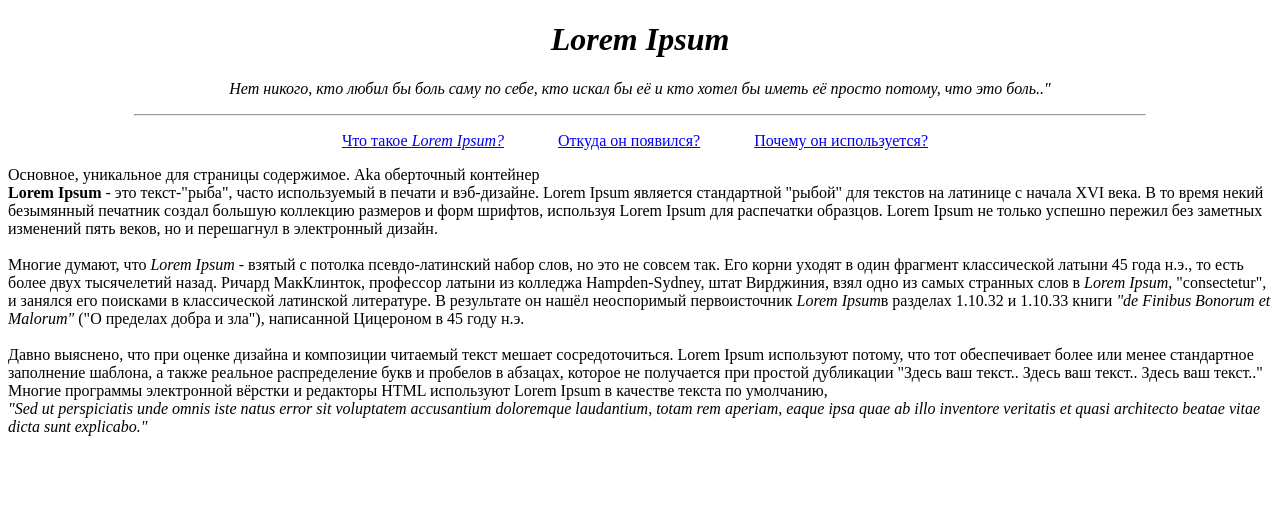
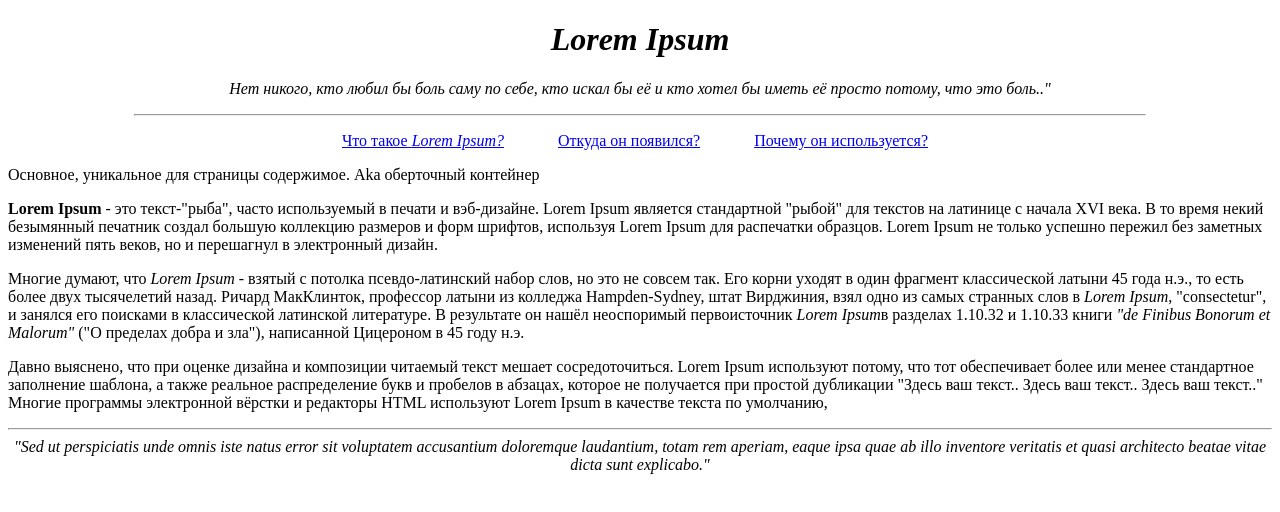
Before and after one commit to nikolay-egorov/Adapt, a plain HTML site: page index.html in a window 1280 px wide. Drawn offline with Linux system fonts and the light colour scheme.

Commit message:
Pretty view

```diff
--- a/index.html
+++ b/index.html
@@ -1,7 +1,7 @@
 <!DOCTYPE html>
 <html lang="ru">
 <head>
-	<title>A first strike</title>
+	<title>Lorem Ipsum</title>
 	<meta charset="utf-8">
 	<link rel="stylesheet" type="text/css" href="css/style.css">
 </head>
@@ -16,8 +16,8 @@
 			<nav >
 			<ul >
 				<li><a href="#title">Что такое <em>Lorem Ipsum?</em></a></li>
-				<li><a href="#">Откуда он появился?</a></li>
-				<li><a href="#">Почему он используется?</a></li>
+				<li><a href="#section">Откуда он появился?</a></li>
+				<li><a href="#third">Почему он используется?</a></li>
 			</ul>
 		</nav>
 
@@ -26,22 +26,25 @@
 
 
 	<main>Основное, уникальное для страницы содержимое. Aka оберточный контейнер
-		<section id="title">
-			<strong>Lorem Ipsum</strong> - это текст-"рыба", часто используемый в печати и вэб-дизайне. Lorem Ipsum является стандартной "рыбой" для текстов на латинице с начала XVI века. В то время некий безымянный печатник создал большую коллекцию размеров и форм шрифтов, используя Lorem Ipsum для распечатки образцов. Lorem Ipsum не только успешно пережил без заметных изменений пять веков, но и перешагнул в электронный дизайн.
+		<section id="first">
+			<p><strong>Lorem Ipsum</strong> - это текст-"рыба", часто используемый в печати и вэб-дизайне. Lorem Ipsum является стандартной "рыбой" для текстов на латинице с начала XVI века. В то время некий безымянный печатник создал большую коллекцию размеров и форм шрифтов, используя Lorem Ipsum для распечатки образцов. Lorem Ipsum не только успешно пережил без заметных изменений пять веков, но и перешагнул в электронный дизайн.
+            </p>
 		</section>
-		<br>
 		<section id="second">
-		 <p2>
+		 <p>
 			Многие думают, что <em>Lorem Ipsum</em> - взятый с потолка псевдо-латинский набор слов, но это не совсем так. Его корни уходят в один фрагмент классической латыни 45 года н.э., то есть более двух тысячелетий назад. Ричард МакКлинток, профессор латыни из колледжа Hampden-Sydney, штат Вирджиния, взял одно из самых странных слов в <em>Lorem Ipsum</em>, "consectetur", и занялся его поисками в классической латинской литературе. В результате он нашёл неоспоримый первоисточник <em>Lorem Ipsum</em>в разделах 1.10.32 и 1.10.33 книги <em>"de Finibus Bonorum et Malorum"</em> ("О пределах добра и зла"), написанной Цицероном в 45 году н.э.
- 		</p2>
-		</section>
-		<br>
-		<section>
-			Давно выяснено, что при оценке дизайна и композиции читаемый текст мешает сосредоточиться. Lorem Ipsum используют потому, что тот обеспечивает более или менее стандартное заполнение шаблона, а также реальное распределение букв и пробелов в абзацах, которое не получается при простой дубликации "Здесь ваш текст.. Здесь ваш текст.. Здесь ваш текст.." Многие программы электронной вёрстки и редакторы HTML используют Lorem Ipsum в качестве текста по умолчанию,
+ 		</p>
 		</section>
 
+		<section id="third">
+         <p>
+             Давно выяснено, что при оценке дизайна и композиции читаемый текст мешает сосредоточиться. Lorem Ipsum используют потому, что тот обеспечивает более или менее стандартное заполнение шаблона, а также реальное распределение букв и пробелов в абзацах, которое не получается при простой дубликации "Здесь ваш текст.. Здесь ваш текст.. Здесь ваш текст.." Многие программы электронной вёрстки и редакторы HTML используют Lorem Ipsum в качестве текста по умолчанию,
+         </p>
+        </section>
+
 	</main>
-	<footer><em>"Sed ut perspiciatis unde omnis iste natus error sit voluptatem accusantium doloremque laudantium, totam rem aperiam, eaque ipsa quae ab illo inventore veritatis et quasi architecto beatae vitae dicta sunt explicabo."</em></footer>
+	<hr align="center">
+	<footer align="center"><em>"Sed ut perspiciatis unde omnis iste natus error sit voluptatem accusantium doloremque laudantium, totam rem aperiam, eaque ipsa quae ab illo inventore veritatis et quasi architecto beatae vitae dicta sunt explicabo."</em></footer>
 
 </body>
 </html>
```
